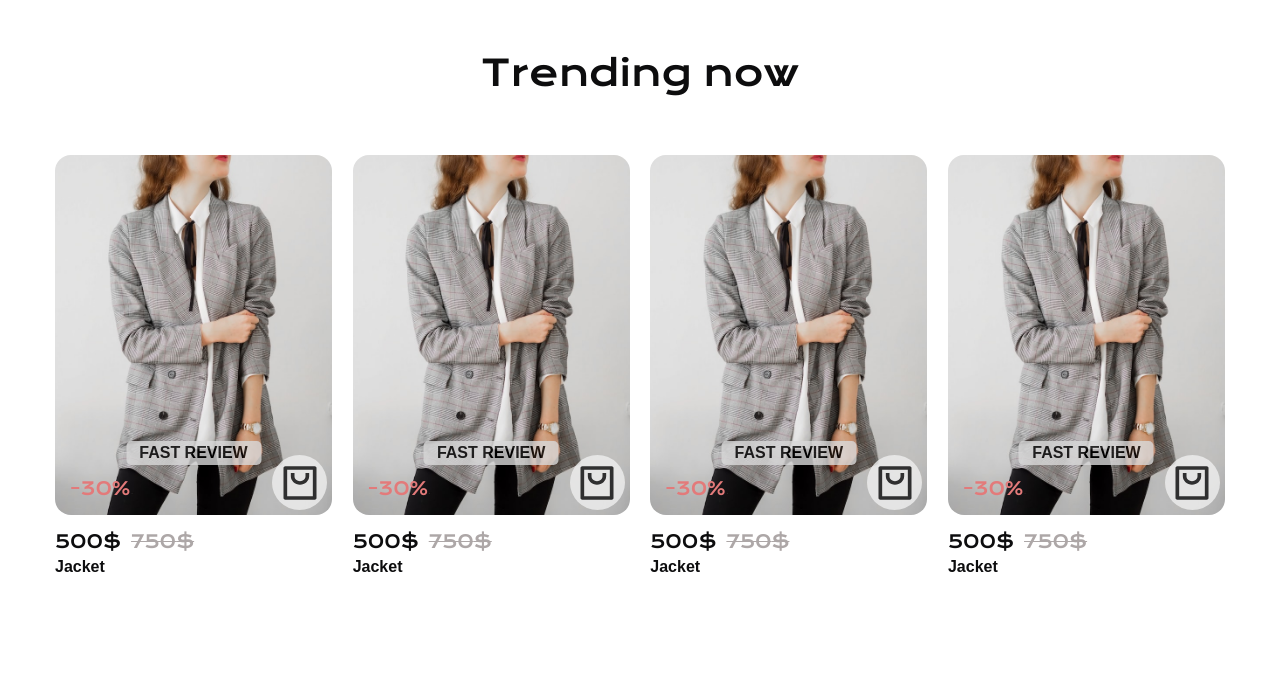
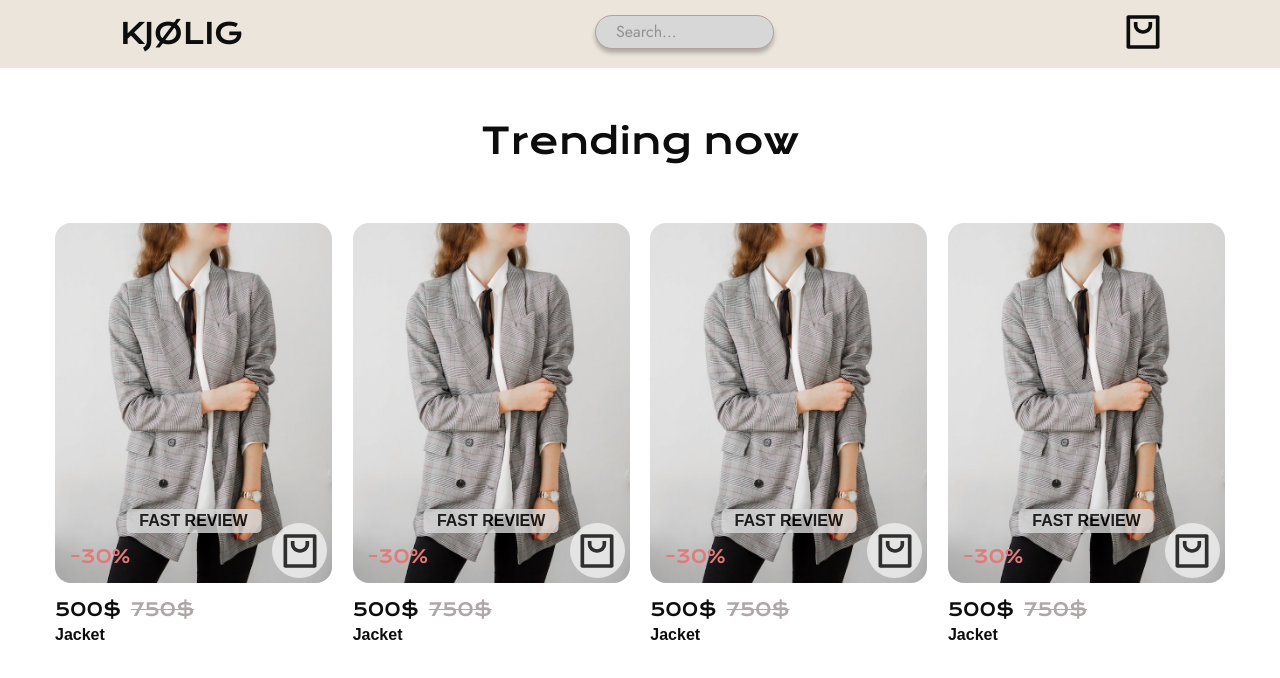
Before and after one commit to KaterinaPogorelova/Web-Store-course-work-, a website built with Parcel: page src/index.html in a window 1280 px wide. Built offline with nearby package versions, Linux system fonts and the light colour scheme.

Commit message:
first steps

```diff
--- a/src/index.html
+++ b/src/index.html
@@ -10,6 +10,26 @@
 </head>
 
 <body>
+	<header class="header">
+        <div class="container header--wrapper">
+            <div class="header__logo--wrapper">
+                <h1 class="header__logo">Kjølig</h1>
+            </div>
+            <div class="header__search--wrapper">
+                <input class="header__search" type="search" placeholder="Search...">
+            </div>
+            <div class="header__shopping-basket--wrapper">
+                <button class="header__shopping-basket">
+                    <svg width="34" height="34" viewBox="0 0 34 34" fill="none"
+                                xmlns="http://www.w3.org/2000/svg">
+                                <path
+                                    d="M31.6667 33.6667H2.33333C1.8471 33.6667 1.38079 33.4911 1.03697 33.1786C0.693154 32.866 0.5 32.4421 0.5 32V2.00004C0.5 1.55801 0.693154 1.13409 1.03697 0.821529C1.38079 0.508969 1.8471 0.333374 2.33333 0.333374H31.6667C32.1529 0.333374 32.6192 0.508969 32.963 0.821529C33.3068 1.13409 33.5 1.55801 33.5 2.00004V32C33.5 32.4421 33.3068 32.866 32.963 33.1786C32.6192 33.4911 32.1529 33.6667 31.6667 33.6667ZM29.8333 30.3334V3.66671H4.16667V30.3334H29.8333ZM11.5 7.00004V10.3334C11.5 11.6595 12.0795 12.9312 13.1109 13.8689C14.1424 14.8066 15.5413 15.3334 17 15.3334C18.4587 15.3334 19.8576 14.8066 20.8891 13.8689C21.9205 12.9312 22.5 11.6595 22.5 10.3334V7.00004H26.1667V10.3334C26.1667 12.5435 25.2009 14.6631 23.4818 16.2259C21.7627 17.7887 19.4312 18.6667 17 18.6667C14.5688 18.6667 12.2373 17.7887 10.5182 16.2259C8.7991 14.6631 7.83333 12.5435 7.83333 10.3334V7.00004H11.5Z"
+                                    fill="#0D0D0E" />
+                            </svg>
+                </button>
+            </div>
+        </div>
+	</header>
 	<section class="trends">
 		<div class="container">
 			<h1 class="trends__title">Trending now</h1>
--- /dev/null
+++ b/src/scss/sections/header.scss
@@ -0,0 +1,61 @@
+.header{
+    background: #EBE5DC;
+    width: 100%;
+
+    &--wrapper{
+        display: flex;
+        justify-content: space-between;
+        padding: 15px 80px;
+        width: 100%;
+
+        @media (max-width: 768px) {
+			padding: 25px 10px;
+		}
+    }
+}
+
+.header__logo{
+    font-family: 'Krona One', sans-serif;
+	font-weight: 400;
+	font-size: 29px;
+	text-align: center;
+	color: #0D0D0E;
+    text-transform: uppercase;
+
+    @media (max-width: 768px) {
+        font-size: 17px;
+    }
+}
+
+.header__search{
+    background-color: #D7D7D7;
+    border: 1px solid #B5A0A0;
+    border-radius: 100px;
+    min-width: 70%;
+    min-height: 34px;
+    box-shadow: 0px 4px 4px rgba(0, 0, 0, 0.25);
+
+    // @media (max-width: 768px){
+    //     min-width: ;
+    // }
+
+
+    &::placeholder{
+        padding: 20px;
+        font-family: 'Jost', sans-serif;
+        font-weight: 400;
+        font-size: 16px;
+        color: #929292;
+    }
+}
+
+.header__shopping-basket{
+    border: transparent;
+    background-color:#EBE5DC;
+
+
+    &:hover{
+        color: #E37A7A;
+        cursor: pointer;
+    }
+}
--- a/src/scss/style.scss
+++ b/src/scss/style.scss
@@ -2,3 +2,4 @@
 @import "custom";
 @import "mixins/mixins";
 @import "sections/trends";
+@import "sections/header.scss";
```
Also changed, not shown: dist/index.html, src/img/header/magnifying glass.svg (added), src/img/header/shopping bag.svg (added), 2 other files.
